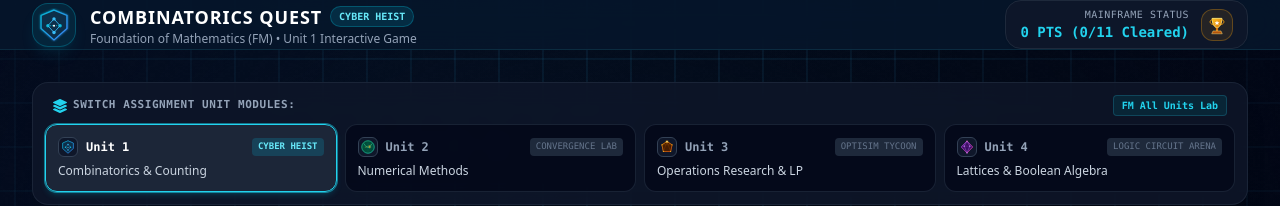
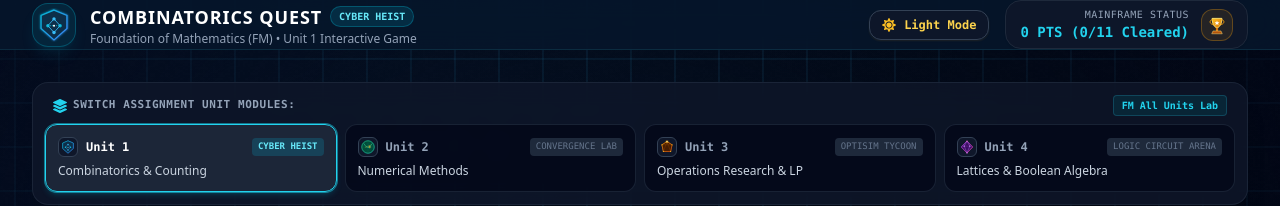
Before and after one commit to kp-code-dev/mathsgame, a Next.js app: page / in a window 1280 px wide. Shown: the top 206 px of the page. Built offline with nearby package versions, Linux system fonts and the light colour scheme.

Commit message:
Add full Dark/Light theme toggle support with persistent storage and adaptive blueprint background

```diff
--- a/app/components/BlueprintBackground.tsx
+++ b/app/components/BlueprintBackground.tsx
@@ -1,6 +1,7 @@
 "use client";
 
 import React, { useEffect, useRef } from "react";
+import { useTheme } from "./ThemeProvider";
 
 /* =========================
    Utils
@@ -301,13 +302,16 @@ export default function BlueprintBackground({
   direction = "diagonal",
   speed = 0.55,
   squareSize = 44,
-  borderColor = "rgba(56, 189, 248, 0.22)", // Vibrant blueprint blue grid
-  vignette = true,
-  hoverFillColor = "rgba(14, 165, 233, 0.35)", // Stronger glow on cursor
-  hoverStrokeColor = "rgba(125, 211, 252, 0.95)", // Sharp glowing border
-  hoverGlowColor = "rgba(56, 189, 248, 0.65)",
   className = "",
 }: CombinedProps) {
+  const { theme } = useTheme();
+  const isDark = theme === "dark";
+
+  const borderColor = isDark ? "rgba(56, 189, 248, 0.22)" : "rgba(14, 165, 233, 0.35)";
+  const hoverFillColor = isDark ? "rgba(14, 165, 233, 0.35)" : "rgba(14, 165, 233, 0.20)";
+  const hoverStrokeColor = isDark ? "rgba(125, 211, 252, 0.95)" : "rgba(2, 132, 199, 0.90)";
+  const hoverGlowColor = isDark ? "rgba(56, 189, 248, 0.65)" : "rgba(14, 165, 233, 0.45)";
+
   const gridOffsetRef = useRef<Offset>({ x: 0, y: 0 });
   const rafRef = useRef<number | null>(null);
 
@@ -352,9 +356,11 @@ export default function BlueprintBackground({
   return (
     <div
       aria-hidden="true"
-      className={`fixed inset-0 pointer-events-none overflow-hidden select-none z-0 ${className}`}
+      className={`fixed inset-0 pointer-events-none overflow-hidden select-none z-0 transition-colors duration-300 ${className}`}
       style={{
-        background: "linear-gradient(135deg, #07192f 0%, #030c18 50%, #01040a 100%)",
+        background: isDark
+          ? "linear-gradient(135deg, #07192f 0%, #030c18 50%, #01040a 100%)"
+          : "linear-gradient(135deg, #e0f2fe 0%, #f0f9ff 45%, #ffffff 100%)",
       }}
     >
       {/* 1. Moving Blueprint Grid */}
@@ -363,7 +369,7 @@ export default function BlueprintBackground({
           <MovingGrid
             squareSize={squareSize}
             borderColor={borderColor}
-            vignette={vignette}
+            vignette={isDark}
             gridOffsetRef={gridOffsetRef}
           />
         </div>
@@ -381,7 +387,7 @@ export default function BlueprintBackground({
       </div>
 
       {/* 3. Subtle Film Grain */}
-      <Noise refresh={3} alpha={7} />
+      <Noise refresh={3} alpha={isDark ? 7 : 3} />
     </div>
   );
 }
--- /dev/null
+++ b/app/components/ThemeProvider.tsx
@@ -0,0 +1,75 @@
+  "use client";
+
+import React, { createContext, useContext, useEffect, useState } from "react";
+
+type Theme = "dark" | "light";
+
+interface ThemeContextType {
+  theme: Theme;
+  toggleTheme: () => void;
+  setTheme: (theme: Theme) => void;
+}
+
+const ThemeContext = createContext<ThemeContextType>({
+  theme: "dark",
+  toggleTheme: () => {},
+  setTheme: () => {},
+});
+
+export function ThemeProvider({ children }: { children: React.ReactNode }) {
+  const [theme, setThemeState] = useState<Theme>("dark");
+  const [mounted, setMounted] = useState(false);
+
+  useEffect(() => {
+    try {
+      const savedTheme = localStorage.getItem("mathsgame_theme") as Theme | null;
+      if (savedTheme === "light" || savedTheme === "dark") {
+        setThemeState(savedTheme);
+        applyThemeClass(savedTheme);
+      } else {
+        // default to dark
+        applyThemeClass("dark");
+      }
+    } catch {
+      applyThemeClass("dark");
+    }
+    setMounted(true);
+  }, []);
+
+  const applyThemeClass = (newTheme: Theme) => {
+    const root = document.documentElement;
+    if (newTheme === "light") {
+      root.classList.remove("dark");
+      root.classList.add("light");
+    } else {
+      root.classList.remove("light");
+      root.classList.add("dark");
+    }
+  };
+
+  const setTheme = (newTheme: Theme) => {
+    setThemeState(newTheme);
+    applyThemeClass(newTheme);
+    try {
+      localStorage.setItem("mathsgame_theme", newTheme);
+    } catch {
+      // storage disabled
+    }
+  };
+
+  const toggleTheme = () => {
+    setTheme(theme === "dark" ? "light" : "dark");
+  };
+
+  return (
+    <ThemeContext.Provider value={{ theme, toggleTheme, setTheme }}>
+      <div className={mounted && theme === "light" ? "theme-light" : "theme-dark"}>
+        {children}
+      </div>
+    </ThemeContext.Provider>
+  );
+}
+
+export function useTheme() {
+  return useContext(ThemeContext);
+}
--- /dev/null
+++ b/app/components/ThemeToggle.tsx
@@ -0,0 +1,35 @@
+"use client";
+
+import React from "react";
+import { useTheme } from "./ThemeProvider";
+import { FaSun, FaMoon } from "react-icons/fa";
+
+export function ThemeToggle({ className = "" }: { className?: string }) {
+  const { theme, toggleTheme } = useTheme();
+
+  return (
+    <button
+      onClick={toggleTheme}
+      type="button"
+      aria-label="Toggle theme"
+      title={`Switch to ${theme === "dark" ? "Light" : "Dark"} Mode`}
+      className={`relative inline-flex items-center gap-2 px-3 py-1.5 rounded-xl border text-xs font-mono font-bold transition-all shadow-sm ${
+        theme === "dark"
+          ? "bg-slate-900/90 hover:bg-slate-800 text-amber-300 border-slate-700 hover:border-amber-400/50 shadow-amber-500/10"
+          : "bg-white/95 hover:bg-slate-100 text-slate-800 border-slate-300 hover:border-cyan-500 shadow-slate-300/30"
+      } ${className}`}
+    >
+      {theme === "dark" ? (
+        <>
+          <FaSun className="w-3.5 h-3.5 text-amber-400 animate-spin-slow" />
+          <span className="hidden sm:inline">Light Mode</span>
+        </>
+      ) : (
+        <>
+          <FaMoon className="w-3.5 h-3.5 text-cyan-600" />
+          <span className="hidden sm:inline">Dark Mode</span>
+        </>
+      )}
+    </button>
+  );
+}
--- a/app/globals.css
+++ b/app/globals.css
@@ -11,6 +11,76 @@ body {
   background-color: transparent;
   color: #f8fafc;
   overflow-x: hidden;
+  transition: color 0.2s ease;
+}
+
+/* Light Mode Overrides */
+html.light body {
+  color: #0f172a;
+}
+
+html.light ::-webkit-scrollbar-track {
+  background: #e2e8f0;
+}
+html.light ::-webkit-scrollbar-thumb {
+  background: #94a3b8;
+}
+
+/* Light Mode Theme Classes for Cards & Headers */
+html.light .theme-light .bg-slate-950,
+html.light .theme-light .bg-slate-950\/50,
+html.light .theme-light .bg-slate-950\/70,
+html.light .theme-light .bg-slate-950\/80,
+html.light .theme-light .bg-slate-950\/90 {
+  background-color: rgba(255, 255, 255, 0.85) !important;
+  color: #0f172a !important;
+  border-color: rgba(203, 213, 225, 0.8) !important;
+}
+
+html.light .theme-light .bg-slate-900,
+html.light .theme-light .bg-slate-900\/80,
+html.light .theme-light .bg-slate-900\/90,
+html.light .theme-light .bg-slate-900\/95 {
+  background-color: rgba(248, 250, 252, 0.92) !important;
+  color: #0f172a !important;
+  border-color: rgba(203, 213, 225, 0.8) !important;
+}
+
+html.light .theme-light .bg-slate-800,
+html.light .theme-light .bg-slate-800\/80,
+html.light .theme-light .bg-slate-800\/90 {
+  background-color: rgba(241, 245, 249, 0.95) !important;
+  color: #0f172a !important;
+}
+
+html.light .theme-light .border-slate-800,
+html.light .theme-light .border-slate-800\/80,
+html.light .theme-light .border-slate-700 {
+  border-color: rgba(203, 213, 225, 0.85) !important;
+}
+
+html.light .theme-light .text-slate-100,
+html.light .theme-light .text-white {
+  color: #0f172a !important;
+}
+
+html.light .theme-light .text-slate-300 {
+  color: #334155 !important;
+}
+
+html.light .theme-light .text-slate-400 {
+  color: #475569 !important;
+}
+
+html.light .theme-light header {
+  background-color: rgba(255, 255, 255, 0.88) !important;
+  border-color: rgba(226, 232, 240, 0.9) !important;
+  box-shadow: 0 4px 6px -1px rgba(0, 0, 0, 0.05);
+}
+
+html.light .theme-light footer {
+  background-color: rgba(248, 250, 252, 0.85) !important;
+  border-color: rgba(226, 232, 240, 0.9) !important;
 }
 
 /* Custom Cyberpunk & Terminal Scrollbars */
--- a/app/layout.tsx
+++ b/app/layout.tsx
@@ -1,6 +1,7 @@
 import type { Metadata } from "next";
 import "./globals.css";
 import BlueprintBackground from "./components/BlueprintBackground";
+import { ThemeProvider } from "./components/ThemeProvider";
 
 export const metadata: Metadata = {
   title: "mathsgame",
@@ -16,15 +17,17 @@ export default function RootLayout({
   children: React.ReactNode;
 }) {
   return (
-    <html lang="en" className="h-full antialiased dark">
+    <html lang="en" className="h-full antialiased dark" suppressHydrationWarning>
       <head>
         <link rel="icon" href="/favicon.ico" sizes="any" />
       </head>
-      <body className="min-h-full flex flex-col bg-[#061426] text-slate-100 font-sans selection:bg-cyan-500 selection:text-black relative">
-        <BlueprintBackground />
-        <div className="relative z-10 flex flex-col min-h-screen bg-transparent">
-          {children}
-        </div>
+      <body className="min-h-full flex flex-col font-sans selection:bg-cyan-500 selection:text-black relative">
+        <ThemeProvider>
+          <BlueprintBackground />
+          <div className="relative z-10 flex flex-col min-h-screen bg-transparent">
+            {children}
+          </div>
+        </ThemeProvider>
       </body>
     </html>
   );
--- a/app/page.tsx
+++ b/app/page.tsx
@@ -6,6 +6,7 @@ import { LEVELS } from "./data/levels";
 import { MissionInteractive } from "./components/MissionInteractive";
 import { CombinatoricsSandbox } from "./components/CombinatoricsSandbox";
 import { UnitNavigation } from "./components/UnitNavigation";
+import { ThemeToggle } from "./components/ThemeToggle";
 import {
   FaShieldAlt,
   FaTrophy,
@@ -80,6 +81,7 @@ export default function Home() {
           </div>
 
           <div className="flex items-center gap-3 md:gap-4">
+            <ThemeToggle />
             {/* Score & Progress Badge */}
             <div className="flex items-center gap-3 px-3.5 py-1.5 rounded-2xl bg-slate-900/90 border border-slate-800 shadow-sm">
               <div className="text-right">
--- a/app/unit2/page.tsx
+++ b/app/unit2/page.tsx
@@ -3,6 +3,7 @@
 import React, { useState } from "react";
 import confetti from "canvas-confetti";
 import { UnitNavigation } from "../components/UnitNavigation";
+import { ThemeToggle } from "../components/ThemeToggle";
 import { Concept3DVisualizer } from "../components/Concept3DVisualizer";
 import {
   FaChartLine,
@@ -214,6 +215,7 @@ Sincerely,
           </div>
 
           <div className="flex items-center gap-3 md:gap-4">
+            <ThemeToggle />
             <div className="flex items-center gap-3 px-3.5 py-1.5 rounded-2xl bg-slate-900/90 border border-slate-800">
               <div className="text-right">
                 <div className="text-[10px] font-mono text-slate-400 uppercase">Solver Progress</div>
--- a/app/unit3/page.tsx
+++ b/app/unit3/page.tsx
@@ -3,6 +3,7 @@
 import React, { useState } from "react";
 import confetti from "canvas-confetti";
 import { UnitNavigation } from "../components/UnitNavigation";
+import { ThemeToggle } from "../components/ThemeToggle";
 import { Concept3DVisualizer } from "../components/Concept3DVisualizer";
 import {
   FaProjectDiagram,
@@ -225,6 +226,7 @@ Sincerely,
           </div>
 
           <div className="flex items-center gap-3 md:gap-4">
+            <ThemeToggle />
             <div className="flex items-center gap-3 px-3.5 py-1.5 rounded-2xl bg-slate-900/90 border border-slate-800">
               <div className="text-right">
                 <div className="text-[10px] font-mono text-slate-400 uppercase">Optimization Score</div>
--- a/app/unit4/page.tsx
+++ b/app/unit4/page.tsx
@@ -3,6 +3,7 @@
 import React, { useState } from "react";
 import confetti from "canvas-confetti";
 import { UnitNavigation } from "../components/UnitNavigation";
+import { ThemeToggle } from "../components/ThemeToggle";
 import { Concept3DVisualizer } from "../components/Concept3DVisualizer";
 import {
   FaLayerGroup,
@@ -207,6 +208,7 @@ Sincerely,
           </div>
 
           <div className="flex items-center gap-3 md:gap-4">
+            <ThemeToggle />
             <div className="flex items-center gap-3 px-3.5 py-1.5 rounded-2xl bg-slate-900/90 border border-slate-800">
               <div className="text-right">
                 <div className="text-[10px] font-mono text-slate-400 uppercase">Logic Clearance</div>
--- a/tailwind.config.js
+++ b/tailwind.config.js
@@ -1,5 +1,6 @@
 /** @type {import('tailwindcss').Config} */
 module.exports = {
+  darkMode: "class",
   content: [
     "./app/**/*.{js,ts,jsx,tsx,mdx}",
     "./pages/**/*.{js,ts,jsx,tsx,mdx}",
```
